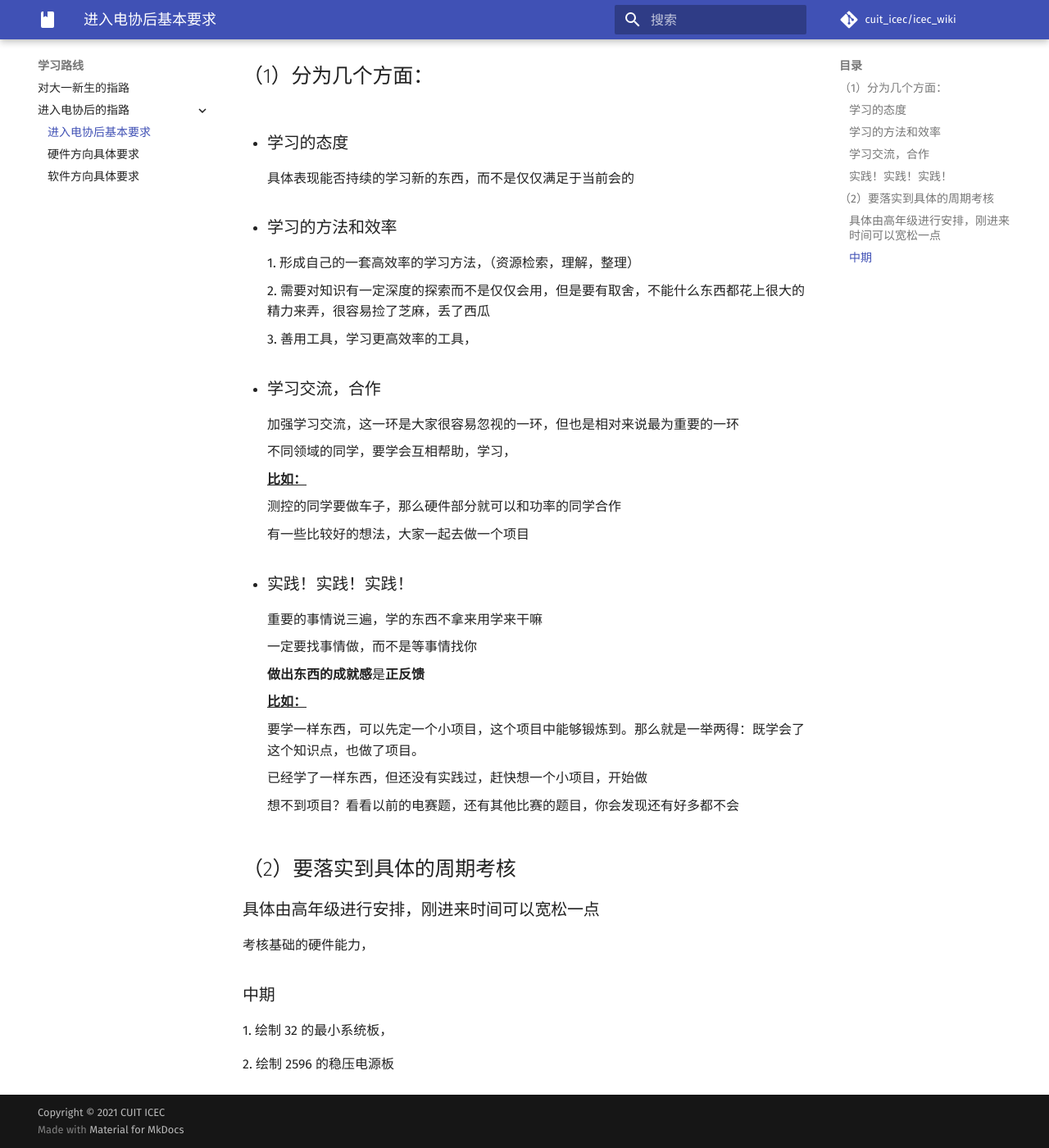
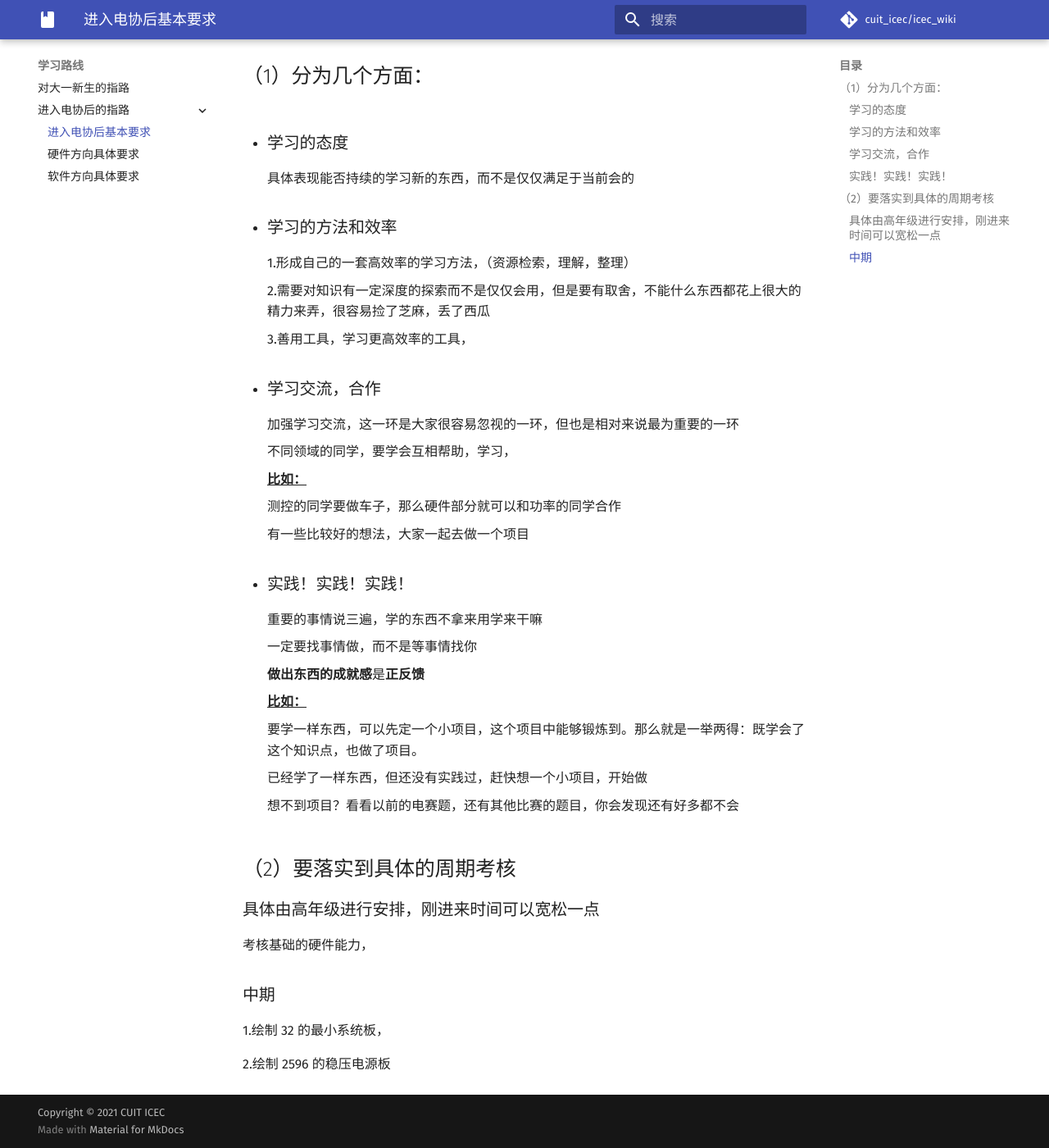
Before and after one commit to cuit-icec/cuit-icec.github.io, an MkDocs documentation site: the page built from docs/study_route/after_in.md, in a window 1280 px wide and 1400 px high, scrolled down 152 px. Shown: the whole window at 82% size. Built offline with MkDocs 1.6.1 and Material for MkDocs 9.7.7, drawn with Linux system fonts in a browser that asks for light colours; nearby versions of some CDN libraries; comment, search, counter and statistics services are not loaded.

Commit message:
[create-pull-request] automated change

```diff
--- a/docs/study_route/after_in.md
+++ b/docs/study_route/after_in.md
@@ -8,11 +8,11 @@
 
 -   ### 学习的方法和效率
 
-    1\. 形成自己的一套高效率的学习方法，（资源检索，理解，整理）
+    1.形成自己的一套高效率的学习方法，（资源检索，理解，整理）
 
-    2\. 需要对知识有一定深度的探索而不是仅仅会用，但是要有取舍，不能什么东西都花上很大的精力来弄，很容易捡了芝麻，丢了西瓜
+    2.需要对知识有一定深度的探索而不是仅仅会用，但是要有取舍，不能什么东西都花上很大的精力来弄，很容易捡了芝麻，丢了西瓜
 
-    3\. 善用工具，学习更高效率的工具，
+    3.善用工具，学习更高效率的工具，
 
 -   ### 学习交流，合作
 
@@ -50,6 +50,6 @@
 
 ### 中期
 
-1\. 绘制 32 的最小系统板，
+1.绘制 32 的最小系统板，
 
-2\. 绘制 2596 的稳压电源板
+2.绘制 2596 的稳压电源板
```
Also changed, not shown: docs/icec/contri/howto.md (+12 -12 lines), docs/tool/manage/sourcetree.md (+2 -2 lines), docs/tool/note/intro.md (+4 -4 lines).
